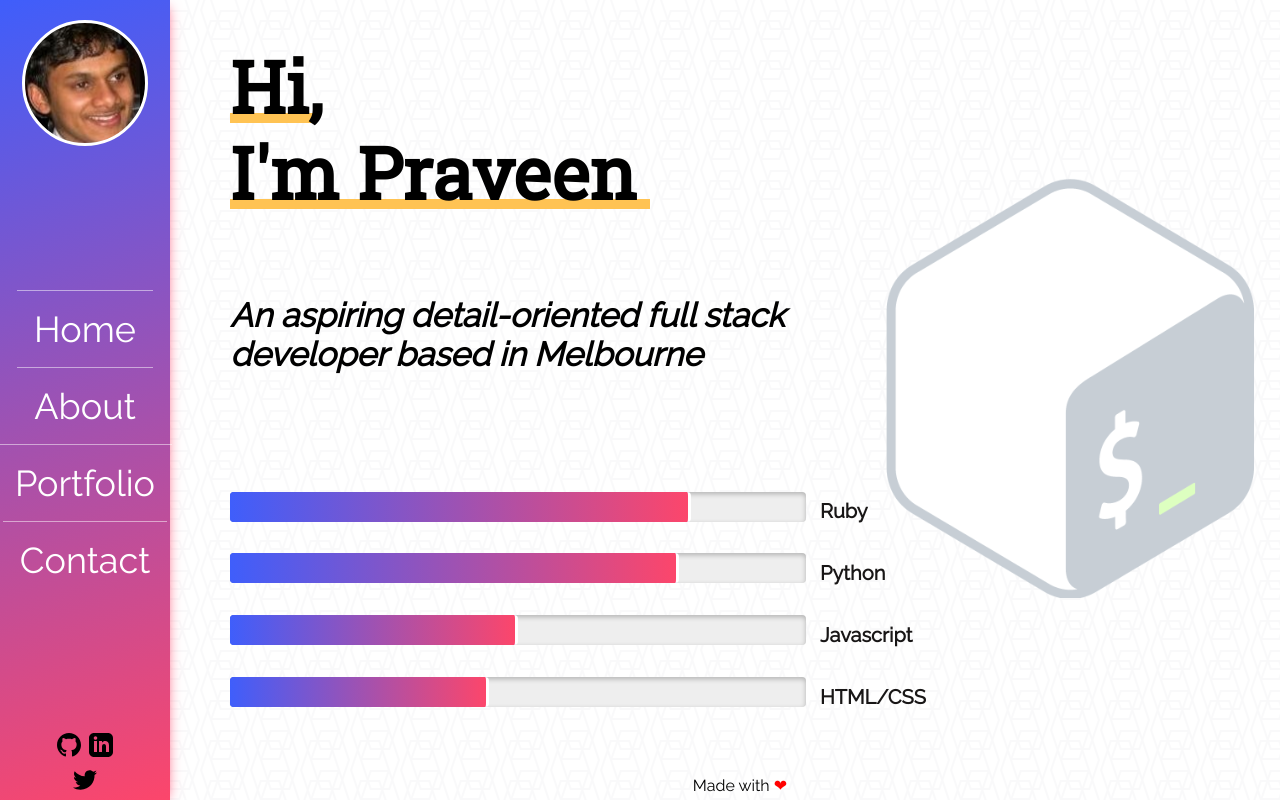
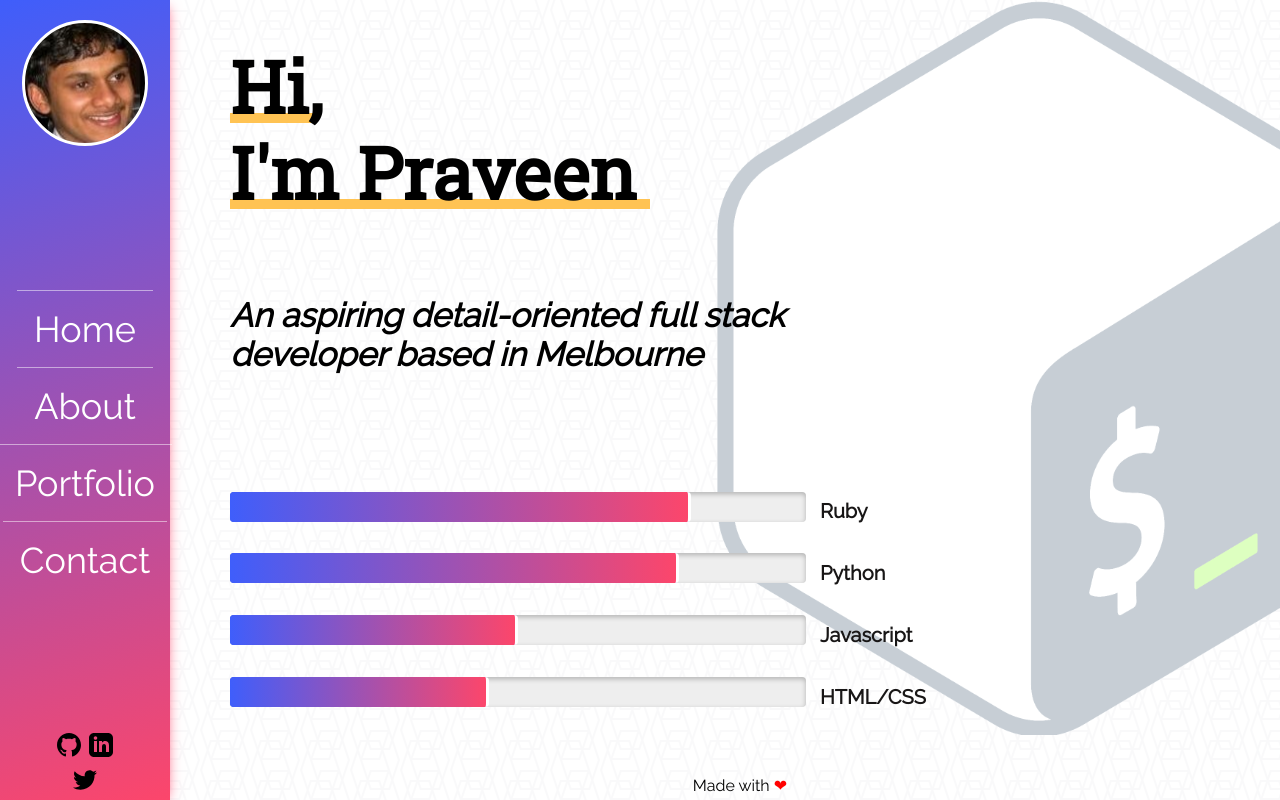
Before and after one commit to PraveenMut/portfolio-project, a plain HTML site: page index.html in a window 1280 px wide. Drawn offline with Linux system fonts and the light colour scheme.

Commit message:
modified background for aesthetics

```diff
--- a/styles.css
+++ b/styles.css
@@ -113,8 +113,8 @@ main {
     margin-left: 30px;
     justify-content: space-evenly;
     background: url('./img/bash.png') no-repeat;
-    background-size: 40%;
-    background-position: right;
+    background-size: 70%;
+    background-position-x: 140%;
   }
 
   .headers-container {
```
